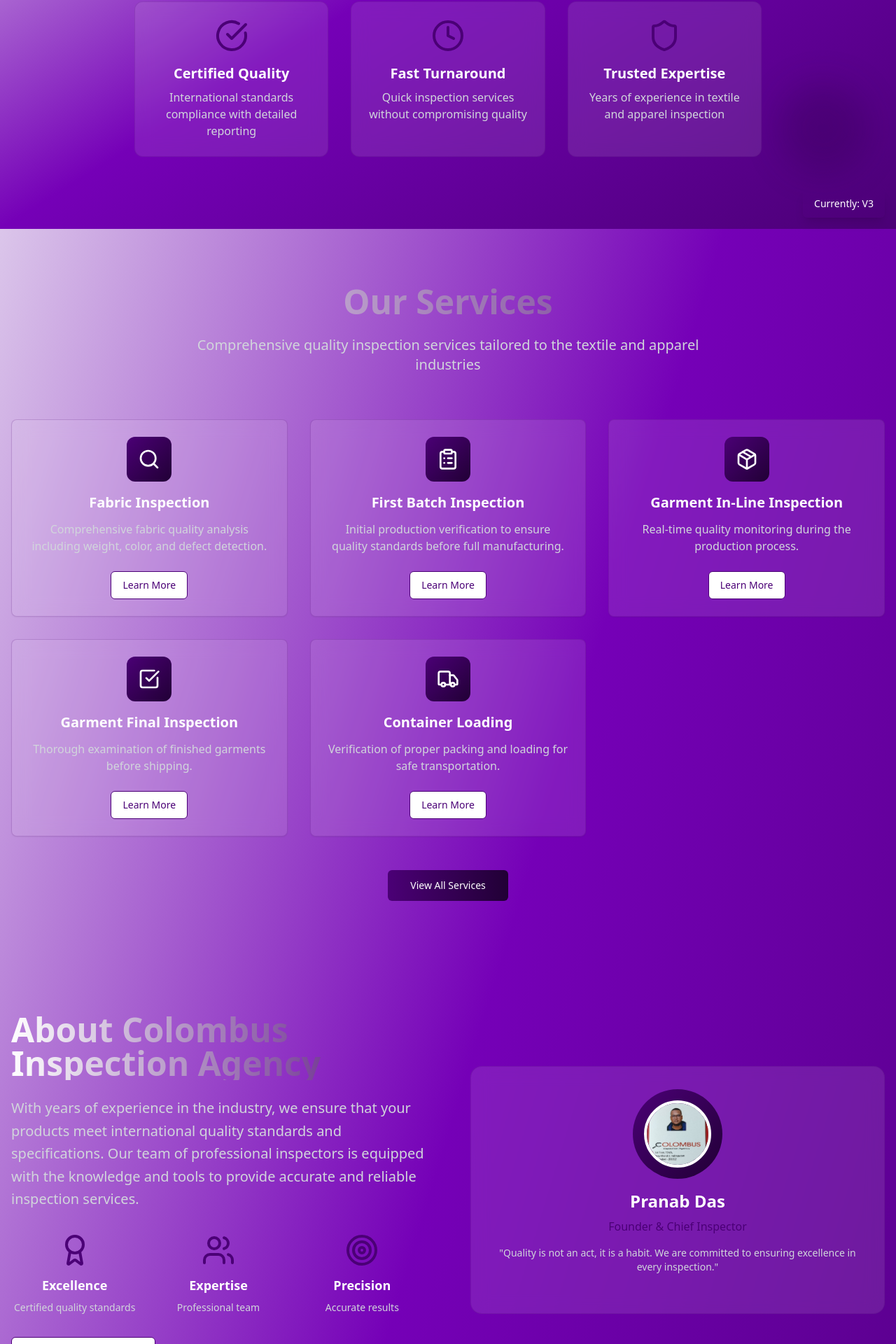
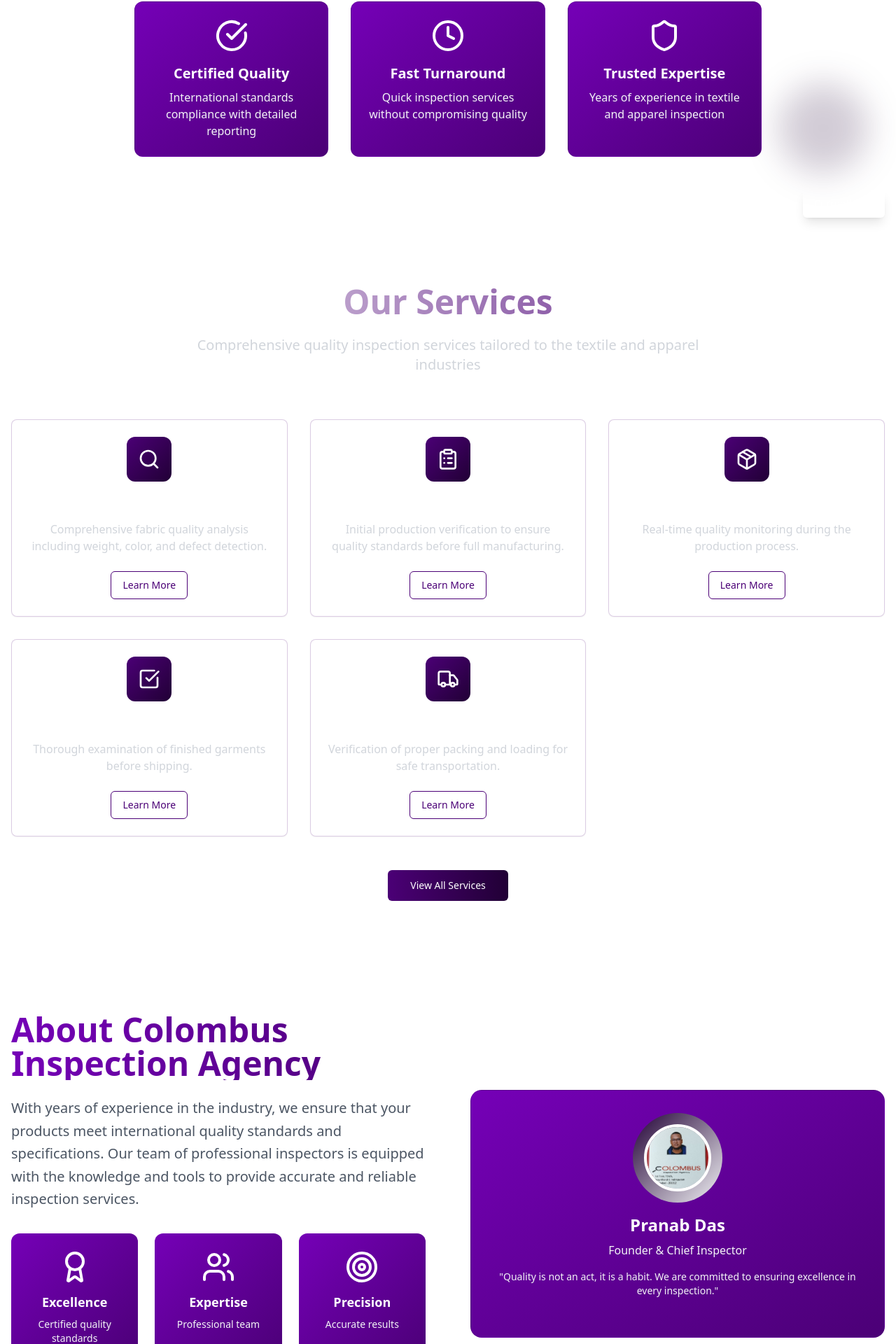
Before and after one commit to bharat284/inspo-request-form, a React (Vite) app: page /v3 in a window 1280 px wide. Shown: the part 473-2393 px from the top of the page at 70% size. Built offline with nearby package versions, Linux system fonts and the light colour scheme.

Commit message:
Refactor: Update V3 design
The AI updated the V3 design to have a white background with purple cards.

```diff
--- a/src/components/AboutSectionV3.tsx
+++ b/src/components/AboutSectionV3.tsx
@@ -5,32 +5,32 @@ import { Award, Users, Target } from "lucide-react";
 
 export const AboutSectionV3 = () => {
   return (
-    <section className="py-20 relative">
+    <section className="py-20 relative bg-white">
       <div className="container mx-auto px-4">
         <div className="grid grid-cols-1 lg:grid-cols-2 gap-16 items-center">
           <div>
-            <h2 className="text-4xl md:text-5xl font-bold mb-6 bg-gradient-to-r from-white to-cia-brightpurple bg-clip-text text-transparent">
+            <h2 className="text-4xl md:text-5xl font-bold mb-6 bg-gradient-to-r from-cia-purple to-cia-brightpurple bg-clip-text text-transparent">
               About Colombus Inspection Agency
             </h2>
-            <p className="text-xl text-gray-300 mb-8 leading-relaxed">
+            <p className="text-xl text-gray-600 mb-8 leading-relaxed">
               With years of experience in the industry, we ensure that your products meet international quality standards and specifications. Our team of professional inspectors is equipped with the knowledge and tools to provide accurate and reliable inspection services.
             </p>
 
             <div className="grid grid-cols-1 md:grid-cols-3 gap-6 mb-8">
-              <div className="text-center">
-                <Award className="h-12 w-12 text-cia-brightpurple mx-auto mb-3" />
+              <div className="text-center bg-gradient-to-br from-cia-purple to-cia-brightpurple rounded-xl p-6 text-white">
+                <Award className="h-12 w-12 text-white mx-auto mb-3" />
                 <h3 className="text-lg font-semibold text-white mb-2">Excellence</h3>
-                <p className="text-gray-300 text-sm">Certified quality standards</p>
+                <p className="text-gray-100 text-sm">Certified quality standards</p>
               </div>
-              <div className="text-center">
-                <Users className="h-12 w-12 text-cia-brightpurple mx-auto mb-3" />
+              <div className="text-center bg-gradient-to-br from-cia-purple to-cia-brightpurple rounded-xl p-6 text-white">
+                <Users className="h-12 w-12 text-white mx-auto mb-3" />
                 <h3 className="text-lg font-semibold text-white mb-2">Expertise</h3>
-                <p className="text-gray-300 text-sm">Professional team</p>
+                <p className="text-gray-100 text-sm">Professional team</p>
               </div>
-              <div className="text-center">
-                <Target className="h-12 w-12 text-cia-brightpurple mx-auto mb-3" />
+              <div className="text-center bg-gradient-to-br from-cia-purple to-cia-brightpurple rounded-xl p-6 text-white">
+                <Target className="h-12 w-12 text-white mx-auto mb-3" />
                 <h3 className="text-lg font-semibold text-white mb-2">Precision</h3>
-                <p className="text-gray-300 text-sm">Accurate results</p>
+                <p className="text-gray-100 text-sm">Accurate results</p>
               </div>
             </div>
 
@@ -45,10 +45,10 @@ export const AboutSectionV3 = () => {
           </div>
 
           <div className="relative">
-            <div className="bg-white/10 backdrop-blur-md rounded-2xl p-8 border border-cia-brightpurple/20">
+            <div className="bg-gradient-to-br from-cia-purple to-cia-brightpurple rounded-2xl p-8 border border-cia-brightpurple/20 text-white">
               <div className="text-center mb-6">
                 <div className="w-32 h-32 mx-auto mb-4 relative">
-                  <div className="w-full h-full bg-gradient-to-br from-cia-brightpurple to-cia-accent rounded-full flex items-center justify-center">
+                  <div className="w-full h-full bg-gradient-to-br from-cia-accent to-cia-lightgray rounded-full flex items-center justify-center">
                     <img
                       src="/lovable-uploads/a26b9068-59f9-45cd-bcc6-1a81126339d2.png"
                       alt="Pranab Das"
@@ -57,8 +57,8 @@ export const AboutSectionV3 = () => {
                   </div>
                 </div>
                 <h3 className="text-2xl font-bold text-white mb-2">Pranab Das</h3>
-                <p className="text-cia-brightpurple mb-4">Founder & Chief Inspector</p>
-                <p className="text-gray-300 text-sm">
+                <p className="text-gray-100 mb-4">Founder & Chief Inspector</p>
+                <p className="text-gray-100 text-sm">
                   "Quality is not an act, it is a habit. We are committed to ensuring excellence in every inspection."
                 </p>
               </div>
--- a/src/components/HeroSectionV3.tsx
+++ b/src/components/HeroSectionV3.tsx
@@ -5,20 +5,17 @@ import { ArrowRight, CheckCircle, Shield, Clock } from "lucide-react";
 
 export const HeroSectionV3 = () => {
   return (
-    <section className="relative min-h-screen flex items-center justify-center overflow-hidden">
-      {/* Background gradient overlay */}
-      <div className="absolute inset-0 bg-gradient-to-br from-cia-darkpurple/90 via-cia-navy/80 to-cia-purple/70"></div>
-
+    <section className="relative min-h-screen flex items-center justify-center overflow-hidden bg-white">
       {/* Content */}
       <div className="relative z-10 container mx-auto px-4 py-20">
         <div className="max-w-4xl mx-auto text-center">
           <div className="mb-8">
-            <h1 className="text-5xl md:text-7xl font-bold mb-6 bg-gradient-to-r from-white via-cia-brightpurple to-cia-accent bg-clip-text text-transparent">
+            <h1 className="text-5xl md:text-7xl font-bold mb-6 bg-gradient-to-r from-cia-purple via-cia-brightpurple to-cia-accent bg-clip-text text-transparent">
               Quality Inspection
               <br />
               <span className="text-cia-brightpurple">Excellence</span>
             </h1>
-            <p className="text-xl md:text-2xl text-gray-300 mb-8 leading-relaxed">
+            <p className="text-xl md:text-2xl text-gray-600 mb-8 leading-relaxed">
               Your trusted partner in textile and apparel quality control.
               Ensuring excellence from fabric to finished goods.
             </p>
@@ -48,20 +45,20 @@ export const HeroSectionV3 = () => {
 
           {/* Features */}
           <div className="grid grid-cols-1 md:grid-cols-3 gap-8 mt-16">
-            <div className="bg-white/10 backdrop-blur-md rounded-xl p-6 border border-cia-brightpurple/20">
-              <CheckCircle className="h-12 w-12 text-cia-brightpurple mx-auto mb-4" />
+            <div className="bg-gradient-to-br from-cia-purple to-cia-brightpurple rounded-xl p-6 border border-cia-brightpurple/20 text-white">
+              <CheckCircle className="h-12 w-12 text-white mx-auto mb-4" />
               <h3 className="text-xl font-semibold text-white mb-2">Certified Quality</h3>
-              <p className="text-gray-300">International standards compliance with detailed reporting</p>
+              <p className="text-gray-100">International standards compliance with detailed reporting</p>
             </div>
-            <div className="bg-white/10 backdrop-blur-md rounded-xl p-6 border border-cia-brightpurple/20">
-              <Clock className="h-12 w-12 text-cia-brightpurple mx-auto mb-4" />
+            <div className="bg-gradient-to-br from-cia-purple to-cia-brightpurple rounded-xl p-6 border border-cia-brightpurple/20 text-white">
+              <Clock className="h-12 w-12 text-white mx-auto mb-4" />
               <h3 className="text-xl font-semibold text-white mb-2">Fast Turnaround</h3>
-              <p className="text-gray-300">Quick inspection services without compromising quality</p>
+              <p className="text-gray-100">Quick inspection services without compromising quality</p>
             </div>
-            <div className="bg-white/10 backdrop-blur-md rounded-xl p-6 border border-cia-brightpurple/20">
-              <Shield className="h-12 w-12 text-cia-brightpurple mx-auto mb-4" />
+            <div className="bg-gradient-to-br from-cia-purple to-cia-brightpurple rounded-xl p-6 border border-cia-brightpurple/20 text-white">
+              <Shield className="h-12 w-12 text-white mx-auto mb-4" />
               <h3 className="text-xl font-semibold text-white mb-2">Trusted Expertise</h3>
-              <p className="text-gray-300">Years of experience in textile and apparel inspection</p>
+              <p className="text-gray-100">Years of experience in textile and apparel inspection</p>
             </div>
           </div>
         </div>
--- a/src/pages/IndexV3.tsx
+++ b/src/pages/IndexV3.tsx
@@ -9,7 +9,7 @@ import { ContactSectionV3 } from "@/components/ContactSectionV3";
 
 const IndexV3 = () => {
   return (
-    <div className="min-h-screen bg-gradient-to-br from-cia-lightgray via-cia-purple to-cia-brightpurple">
+    <div className="min-h-screen bg-white">
       <MainNavigationV3 />
 
       <main>
--- a/src/pages/InspectionForm.tsx
+++ b/src/pages/InspectionForm.tsx
@@ -29,42 +29,42 @@ const InspectionFormPage = () => {
   };
 
   return (
-    <div className="min-h-screen bg-gradient-to-br from-cia-lightgray via-cia-purple to-cia-brightpurple">
+    <div className="min-h-screen bg-white">
       <MainNavigationV3 />
 
       <main className="pt-28 pb-20">
         <div className="container mx-auto py-8 px-4">
-          <h2 className="text-3xl font-bold mb-8 text-center text-white">Inspection Request Form</h2>
+          <h2 className="text-3xl font-bold mb-8 text-center bg-gradient-to-r from-cia-purple to-cia-brightpurple bg-clip-text text-transparent">Inspection Request Form</h2>
 
           {formSubmitted ? (
-            <div className="max-w-2xl mx-auto text-center bg-white/10 backdrop-blur-md p-8 rounded-lg border border-cia-accent/20">
-              <svg className="w-16 h-16 text-cia-accent mx-auto mb-4" fill="none" viewBox="0 0 24 24" stroke="currentColor">
+            <div className="max-w-2xl mx-auto text-center bg-gradient-to-br from-cia-purple to-cia-brightpurple p-8 rounded-lg border border-cia-brightpurple/20 text-white">
+              <svg className="w-16 h-16 text-white mx-auto mb-4" fill="none" viewBox="0 0 24 24" stroke="currentColor">
                 <path strokeLinecap="round" strokeLinejoin="round" strokeWidth={2} d="M5 13l4 4L19 7" />
               </svg>
               <h3 className="text-2xl font-bold text-white mb-2">Thank You!</h3>
-              <p className="text-gray-300 mb-6">
+              <p className="text-gray-100 mb-6">
                 Your inspection request has been successfully submitted. One of our representatives will contact you shortly to confirm the details.
               </p>
               <button
                 onClick={() => setFormSubmitted(false)}
-                className="px-4 py-2 bg-gradient-to-r from-cia-accent to-cia-brightpurple text-white rounded-md hover:from-cia-brightpurple hover:to-cia-accent transition-all duration-300"
+                className="px-4 py-2 bg-white text-cia-brightpurple rounded-md hover:bg-gray-100 transition-all duration-300"
               >
                 Submit Another Request
               </button>
             </div>
           ) : (
             <div className="max-w-6xl mx-auto">
-              <p className="text-gray-300 mb-8 text-center">
+              <p className="text-gray-600 mb-8 text-center">
                 Please fill out the form below to request an inspection. Fields marked with * are required.
               </p>
 
-              <div className="bg-white/10 backdrop-blur-md p-6 rounded-lg border border-cia-accent/20">
+              <div className="bg-gradient-to-br from-cia-purple to-cia-brightpurple p-6 rounded-lg border border-cia-brightpurple/20 text-white">
                 <InspectionForm />
               </div>
 
-              <div className="mt-8 p-4 bg-cia-accent/10 backdrop-blur-md rounded-md border border-cia-accent/20">
-                <h3 className="font-semibold text-white mb-2">Note:</h3>
-                <ul className="list-disc pl-6 text-gray-300 space-y-1">
+              <div className="mt-8 p-4 bg-gradient-to-r from-cia-purple/10 to-cia-brightpurple/10 rounded-md border border-cia-brightpurple/20">
+                <h3 className="font-semibold text-gray-900 mb-2">Note:</h3>
+                <ul className="list-disc pl-6 text-gray-600 space-y-1">
                   <li>Inspection requests should be submitted at least 4 working days prior to the desired inspection date.</li>
                   <li>Our team will review your request and contact you to confirm availability and additional details.</li>
                   <li>For urgent inspection requests, please contact us directly by phone.</li>
```
Also changed, not shown: src/components/ContactSectionV3.tsx (+14 -14 lines).
